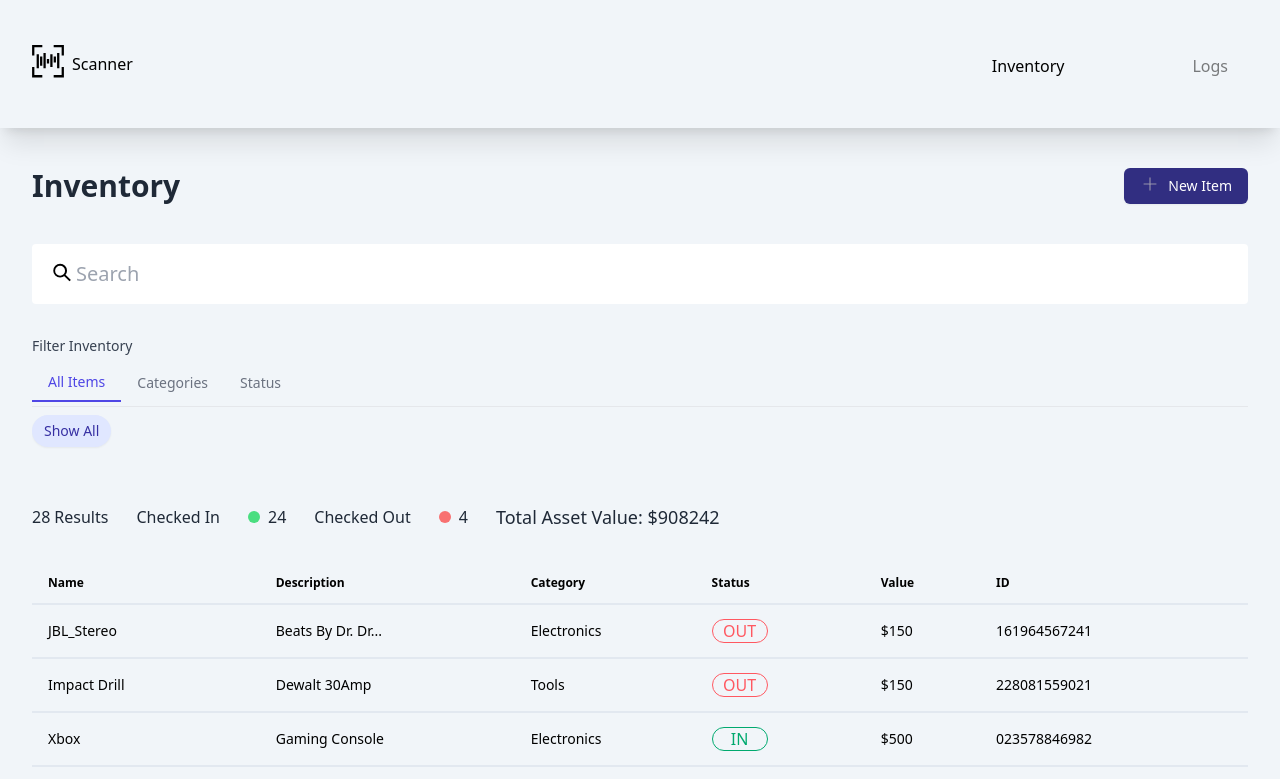
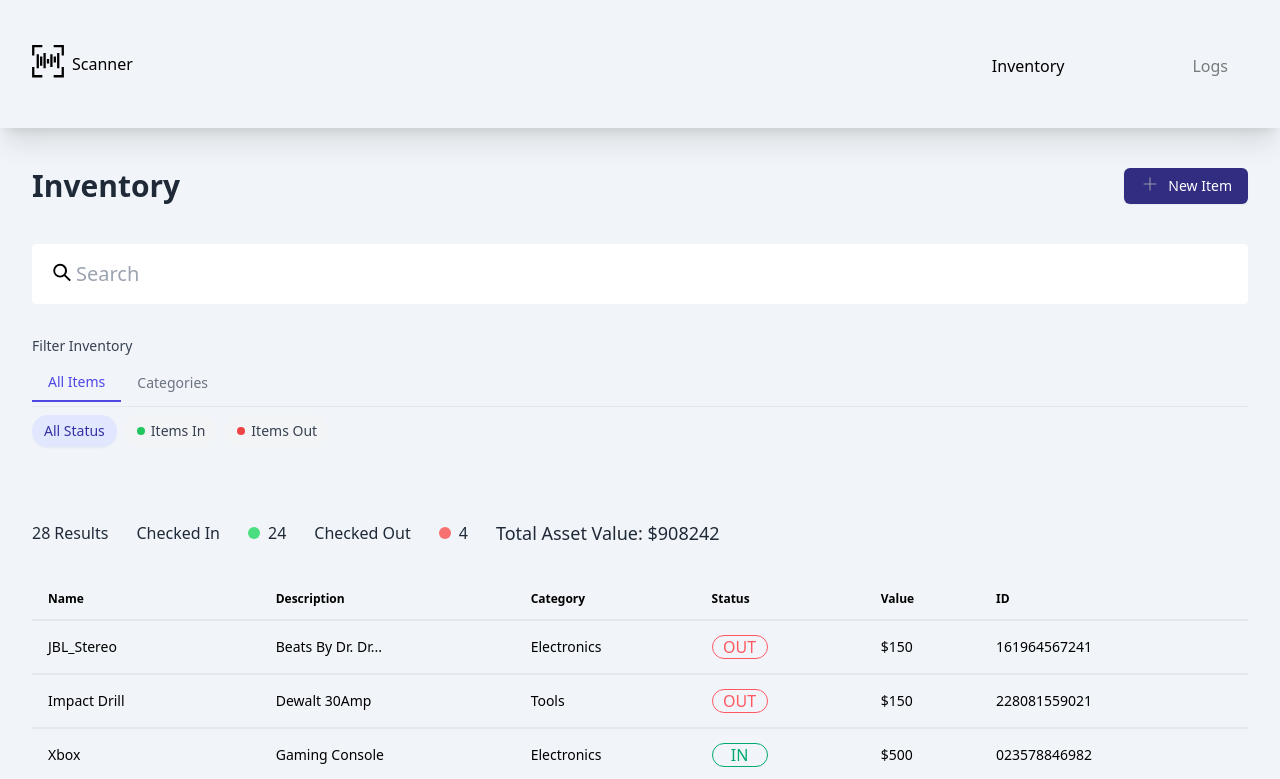
Before and after one commit to SpencerRenfro/Scanner_App, a React (Create React App) app: page / in a window 1280 px wide. Shown: the top 779 px of the page. Built offline with nearby package versions, Linux system fonts and the light colour scheme; data requests are answered from the project's data file.

Commit message:
adds changes to filtering items

```diff
--- a/src/components/PrintPreview.js
+++ b/src/components/PrintPreview.js
@@ -1,6 +1,10 @@
 import React, { useEffect, useRef, useState } from "react";
-import { useNavigate, useParams } from "react-router-dom";
+import { useNavigate, useParams, NavLink } from "react-router-dom";
 import bwipjs from "bwip-js";
+
+// Images
+import scan from "../assets/icons/scan.svg";
+import close from "../assets/close.svg";
 
 const PrintPreview = () => {
   const navigate = useNavigate();
@@ -41,16 +45,118 @@ const PrintPreview = () => {
     }
   }, [item]);
 
-  // Auto-trigger print dialog after item is loaded
-  useEffect(() => {
-    if (item && !loading) {
-      const timer = setTimeout(() => {
+  // Print function
+  const handlePrint = () => {
+    // Ensure the barcode is generated before printing
+    if (item?.barcode && canvasRef.current) {
+      try {
+        // Force regenerate the barcode
+        generateBarcode(item.barcode);
+
+        // Create a print-specific version
+        const printWindow = window.open('', '_blank');
+        if (!printWindow) {
+          alert('Please allow pop-ups to print the barcode');
+          return;
+        }
+
+        // Create the print content
+        printWindow.document.write(`
+          <html>
+            <head>
+              <title>Print Barcode - ${item.name}</title>
+              <style>
+                body {
+                  font-family: Arial, sans-serif;
+                  display: flex;
+                  justify-content: center;
+                  align-items: center;
+                  height: 100vh;
+                  margin: 0;
+                  padding: 0;
+                }
+                .card {
+                  background-color: white;
+                  border-radius: 0.75rem;
+                  box-shadow: 0 10px 15px -3px rgba(0, 0, 0, 0.1);
+                  overflow: hidden;
+                  max-width: 350px;
+                  width: 100%;
+                }
+                .card-header {
+                  background-color: #4f46e5;
+                  color: white;
+                  padding: 1rem;
+                }
+                .card-header h1 {
+                  font-size: 18px;
+                  font-weight: bold;
+                  text-align: center;
+                  margin: 0;
+                }
+                .card-body {
+                  padding: 1.5rem;
+                  display: flex;
+                  flex-direction: column;
+                  align-items: center;
+                }
+                .id-text {
+                  font-size: 12px;
+                  color: #6b7280;
+                  margin-bottom: 1rem;
+                }
+                .barcode-container {
+                  background-color: #f9fafb;
+                  border-radius: 0.5rem;
+                  padding: 1.5rem;
+                  width: 100%;
+                  margin-bottom: 1.5rem;
+                  display: flex;
+                  justify-content: center;
+                }
+                .hint-text {
+                  font-size: 10px;
+                  color: #9ca3af;
+                }
+              </style>
+            </head>
+            <body>
+              <div class="card">
+                <div class="card-header">
+                  <h1>${item.name}</h1>
+                </div>
+                <div class="card-body">
+                  <p class="id-text">ID: ${item.id}</p>
+                  <div class="barcode-container">
+                    <img src="${canvasRef.current.toDataURL('image/png')}" alt="Barcode" />
+                  </div>
+                  <p class="hint-text">Scan this barcode to track the item</p>
+                </div>
+              </div>
+              <script>
+                window.onload = function() {
+                  setTimeout(function() {
+                    window.print();
+                    setTimeout(function() {
+                      window.close();
+                    }, 500);
+                  }, 300);
+                };
+              </script>
+            </body>
+          </html>
+        `);
+        printWindow.document.close();
+      } catch (error) {
+        console.error('Error preparing print:', error);
+        // Fallback to regular print
         window.print();
-      }, 500);
-
-      return () => clearTimeout(timer);
+      }
+    } else {
+      // Fallback to regular print
+      window.print();
     }
-  }, [item, loading]);
+  };
 
   const generateBarcode = (barcodeText) => {
     try {
@@ -115,9 +221,26 @@ const PrintPreview = () => {
   }
 
   return (
-    <div className="print-preview-page">
+    <div className="print-preview-page bg-slate-100 min-h-screen">
+      {/* Navbar similar to SingleItemData page */}
+      <div className="flex items-center justify-between p-6 shadow-lg bg-white print:hidden">
+        <div className="flex items-center gap-3">
+          <img src={scan} width={28} height={28} alt="barcode" className="opacity-80" />
+          <h1 className="text-xl font-semibold">{item ? item.name : 'Item Details'}</h1>
+        </div>
+        <div className="flex items-center gap-3">
+
+          <NavLink
+            to="/"
+            className="hover:bg-gray-100 p-2 rounded-full transition-colors flex items-center justify-center"
+          >
+            <img src={close} width={24} alt="close" />
+          </NavLink>
+        </div>
+      </div>
+
       {/* This is what will be printed */}
-      <div className="print-content flex flex-col items-center justify-center min-h-screen p-8 gap-6">
+      <div className="container mx-auto px-4 py-8 flex flex-col items-center justify-center gap-6 print:visible print:absolute print:inset-0 print:p-0 print:m-0 print:flex print:flex-col print:items-center print:justify-center print:bg-white">
         {/* Barcode Card */}
         <div className="bg-white rounded-xl shadow-lg overflow-hidden max-w-md w-full">
           <div className="bg-indigo-600 p-4 text-white">
@@ -134,8 +257,9 @@ const PrintPreview = () => {
               Scan this barcode to track the item
             </p>
           </div>
+
           {/* Action Buttons Card - This will be hidden when printing */}
-          <div className="no-print bg-white rounded-xl shadow-lg overflow-hidden max-w-md w-full">
+          <div className="no-print rounded-xl shadow-lg overflow-hidden max-w-md w-full mt-6">
             <div className="p-4 flex justify-center gap-4">
               <button
                 onClick={handleBackClick}
@@ -159,7 +283,7 @@ const PrintPreview = () => {
               </button>
 
               <button
-                onClick={() => window.print()}
+                onClick={handlePrint}
                 className="flex items-center justify-center px-6 py-2 bg-blue-600 text-white text-sm font-medium rounded-md hover:bg-blue-700 transition-colors shadow-sm"
               >
                 <svg
--- a/src/components/inventory-table/FilterInventory.js
+++ b/src/components/inventory-table/FilterInventory.js
@@ -1,13 +1,49 @@
-import { useState } from 'react';
+import { useState, useEffect } from 'react';
 
-export default function FilterInventory({ filter, setFilter, categories }) {
+export default function FilterInventory({
+  filter,
+  setFilter,
+  categories,
+  activeCategory,
+  setActiveCategory,
+  activeStatus,
+  setActiveStatus
+}) {
   const [activeTab, setActiveTab] = useState('all'); // 'all', 'categories', or 'status'
 
   // Handle filter selection
-  const handleFilterSelect = (value) => {
+  const handleFilterSelect = (value, type) => {
+    if (type === 'category') {
+      // Update category but keep status
+      setActiveCategory(value);
+    } else if (type === 'status') {
+      // Update status but keep category
+      setActiveStatus(value);
+    } else if (type === '') {
+      // Reset both when clicking All Items
+      setActiveCategory('');
+      setActiveStatus('');
+    }
+
+    // Always pass the current selection to parent
+    // The parent component will decide how to filter based on both values
     setFilter(value);
-    console.log('Filter:', value, 'Type:', typeof value);
+    console.log('Filter:', value, 'Type:', typeof value, 'Category:', activeCategory, 'Status:', activeStatus);
   };
+
+  // Reset active states when filter changes externally
+  useEffect(() => {
+    if (filter === '') {
+      setActiveCategory('');
+      setActiveStatus('');
+    } else if (filter === 'IN' || filter === 'OUT') {
+      setActiveStatus(filter);
+      setActiveCategory('');
+    } else {
+      setActiveCategory(filter);
+
+    }
+  }, [filter, setActiveCategory, setActiveStatus]);
 
   return (
     <div className="w-full">
@@ -16,7 +52,12 @@ export default function FilterInventory({ filter, setFilter, categories }) {
       <div className="flex mb-2 border-b overflow-x-auto pb-1 scrollbar-hide">
         <button
           className={`px-3 sm:px-4 py-2 text-xs sm:text-sm font-medium whitespace-nowrap ${activeTab === 'all' ? 'text-indigo-600 border-b-2 border-indigo-600' : 'text-gray-500 hover:text-gray-700'}`}
-          onClick={() => setActiveTab('all')}
+          onClick={() => {
+            setActiveTab('all');
+            setActiveCategory('');
+            setActiveStatus('');
+            handleFilterSelect('', '');
+          }}
         >
           All Items
         </button>
@@ -26,41 +67,76 @@ export default function FilterInventory({ filter, setFilter, categories }) {
         >
           Categories
         </button>
-        <button
-          className={`px-3 sm:px-4 py-2 text-xs sm:text-sm font-medium whitespace-nowrap ${activeTab === 'status' ? 'text-indigo-600 border-b-2 border-indigo-600' : 'text-gray-500 hover:text-gray-700'}`}
-          onClick={() => setActiveTab('status')}
-        >
-          Status
-        </button>
+
       </div>
 
       {/* Filter Content */}
       <div className="mt-2 overflow-x-auto pb-2">
+
         {activeTab === 'all' && (
           <div className="flex flex-wrap gap-2">
           <button
-              onClick={() => handleFilterSelect('')}
-              className={`px-3 py-1.5 text-xs sm:text-sm rounded-full transition-colors ${filter === '' ? 'bg-indigo-100 text-indigo-800 font-medium shadow-sm' : 'bg-gray-100 text-gray-700 hover:bg-gray-200'}`}
+            onClick={() => handleFilterSelect('', 'status')}
+            className={`px-3 py-1.5 text-xs sm:text-sm rounded-full transition-colors ${activeStatus === '' ? 'bg-indigo-100 text-indigo-800 font-medium shadow-sm' : 'bg-gray-100 text-gray-700 hover:bg-gray-200'}`}
           >
-              Show All
+            All Status
+          </button>
+          <button
+            onClick={() => handleFilterSelect('IN', 'status')}
+            className={`px-3 py-1.5 text-xs sm:text-sm rounded-full transition-colors ${activeStatus === 'IN' ? 'bg-green-100 text-green-800 font-medium shadow-sm' : 'bg-gray-100 text-gray-700 hover:bg-gray-200'}`}
+          >
+            <span className="flex items-center">
+              <span className="w-2 h-2 rounded-full bg-green-500 mr-1.5"></span>
+              Items In
+            </span>
+          </button>
+          <button
+            onClick={() => handleFilterSelect('OUT', 'status')}
+            className={`px-3 py-1.5 text-xs sm:text-sm rounded-full transition-colors ${activeStatus === 'OUT' ? 'bg-red-100 text-red-800 font-medium shadow-sm' : 'bg-gray-100 text-gray-700 hover:bg-gray-200'}`}
+          >
+            <span className="flex items-center">
+              <span className="w-2 h-2 rounded-full bg-red-500 mr-1.5"></span>
+              Items Out
+            </span>
           </button>
           </div>
         )}
 
         {activeTab === 'categories' && (
           <div className="flex flex-wrap gap-2">
+
+            <div className="flex flex-wrap gap-2">
           <button
-              onClick={() => handleFilterSelect('')}
-              className={`px-3 py-1.5 text-xs sm:text-sm rounded-full transition-colors ${filter === '' ? 'bg-indigo-100 text-indigo-800 font-medium shadow-sm' : 'bg-gray-100 text-gray-700 hover:bg-gray-200'}`}
+            onClick={() => handleFilterSelect('', 'status')}
+            className={`px-3 py-1.5 text-xs sm:text-sm rounded-full transition-colors ${activeStatus === '' ? 'bg-indigo-100 text-indigo-800 font-medium shadow-sm' : 'bg-gray-100 text-gray-700 hover:bg-gray-200'}`}
           >
-              All Categories
+            All Status
           </button>
+          <button
+            onClick={() => handleFilterSelect('IN', 'status')}
+            className={`px-3 py-1.5 text-xs sm:text-sm rounded-full transition-colors ${activeStatus === 'IN' ? 'bg-green-100 text-green-800 font-medium shadow-sm' : 'bg-gray-100 text-gray-700 hover:bg-gray-200'}`}
+          >
+            <span className="flex items-center">
+              <span className="w-2 h-2 rounded-full bg-green-500 mr-1.5"></span>
+              Items In
+            </span>
+          </button>
+          <button
+            onClick={() => handleFilterSelect('OUT', 'status')}
+            className={`px-3 py-1.5 text-xs sm:text-sm rounded-full transition-colors ${activeStatus === 'OUT' ? 'bg-red-100 text-red-800 font-medium shadow-sm' : 'bg-gray-100 text-gray-700 hover:bg-gray-200'}`}
+          >
+            <span className="flex items-center">
+              <span className="w-2 h-2 rounded-full bg-red-500 mr-1.5"></span>
+              Items Out
+            </span>
+          </button>
+          </div>
             {categories && categories.length > 0 ? (
               categories.map((item) => (
                 <button
                   key={item.id}
-                  onClick={() => handleFilterSelect(item.name)}
-                  className={`px-3 py-1.5 text-xs sm:text-sm rounded-full transition-colors ${filter === item.name ? 'bg-indigo-100 text-indigo-800 font-medium shadow-sm' : 'bg-gray-100 text-gray-700 hover:bg-gray-200'}`}
+                  onClick={() => handleFilterSelect(item.name, 'category')}
+                  className={`px-3 py-1.5 text-xs sm:text-sm rounded-full transition-colors ${activeCategory === item.name ? 'bg-indigo-100 text-indigo-800 font-medium shadow-sm' : 'bg-gray-100 text-gray-700 hover:bg-gray-200'}`}
                 >
                   {item.name}
                 </button>
@@ -71,17 +147,19 @@ export default function FilterInventory({ filter, setFilter, categories }) {
           </div>
         )}
 
-        {activeTab === 'status' && (
-          <div className="flex flex-wrap gap-2">
+        {/* Status filters - always visible */}
+        <div className="mt-4">
+          {/* <h4 className="text-sm font-medium text-gray-700 mb-2">Filter by Status</h4> */}
+          {/* <div className="flex flex-wrap gap-2">
           <button
-              onClick={() => handleFilterSelect('')}
-              className={`px-3 py-1.5 text-xs sm:text-sm rounded-full transition-colors ${filter === '' ? 'bg-indigo-100 text-indigo-800 font-medium shadow-sm' : 'bg-gray-100 text-gray-700 hover:bg-gray-200'}`}
+            onClick={() => handleFilterSelect('', 'status')}
+            className={`px-3 py-1.5 text-xs sm:text-sm rounded-full transition-colors ${activeStatus === '' ? 'bg-indigo-100 text-indigo-800 font-medium shadow-sm' : 'bg-gray-100 text-gray-700 hover:bg-gray-200'}`}
           >
             All Status
           </button>
           <button
-              onClick={() => handleFilterSelect('IN')}
-              className={`px-3 py-1.5 text-xs sm:text-sm rounded-full transition-colors ${filter === 'IN' ? 'bg-green-100 text-green-800 font-medium shadow-sm' : 'bg-gray-100 text-gray-700 hover:bg-gray-200'}`}
+            onClick={() => handleFilterSelect('IN', 'status')}
+            className={`px-3 py-1.5 text-xs sm:text-sm rounded-full transition-colors ${activeStatus === 'IN' ? 'bg-green-100 text-green-800 font-medium shadow-sm' : 'bg-gray-100 text-gray-700 hover:bg-gray-200'}`}
           >
             <span className="flex items-center">
               <span className="w-2 h-2 rounded-full bg-green-500 mr-1.5"></span>
@@ -89,16 +167,16 @@ export default function FilterInventory({ filter, setFilter, categories }) {
             </span>
           </button>
           <button
-              onClick={() => handleFilterSelect('OUT')}
-              className={`px-3 py-1.5 text-xs sm:text-sm rounded-full transition-colors ${filter === 'OUT' ? 'bg-red-100 text-red-800 font-medium shadow-sm' : 'bg-gray-100 text-gray-700 hover:bg-gray-200'}`}
+            onClick={() => handleFilterSelect('OUT', 'status')}
+            className={`px-3 py-1.5 text-xs sm:text-sm rounded-full transition-colors ${activeStatus === 'OUT' ? 'bg-red-100 text-red-800 font-medium shadow-sm' : 'bg-gray-100 text-gray-700 hover:bg-gray-200'}`}
           >
             <span className="flex items-center">
               <span className="w-2 h-2 rounded-full bg-red-500 mr-1.5"></span>
               Items Out
             </span>
           </button>
+          </div> */}
         </div>
-        )}
       </div>
     </div>
   );
--- a/src/components/inventory-table/Inventory.js
+++ b/src/components/inventory-table/Inventory.js
@@ -30,6 +30,8 @@ export default function Inventory({
   // and the on change event is handling the value change.
   // "" is the default value for no filter
   const [filter, setFilter] = useState("");
+  const [activeCategory, setActiveCategory] = useState("");
+  const [activeStatus, setActiveStatus] = useState("");
 
   //searchbar useStates
   const [filteredItems, setFilteredItems] = useState([]);
@@ -60,33 +62,63 @@ export default function Inventory({
       checkedOut: 0,
     };
 
-    if (filter === "") {
-      inventoryItems.forEach((item) => {
-        counters.totalItems++;
-        updateCounts(item, counters);
-      });
-    } else if (filter === "IN" || filter === "OUT") {
-      let filteredItems = inventoryItems.filter(
-        (item) => item.status === filter
-      );
-      filteredItems.forEach((item) => {
-        counters.totalItems++;
-        updateCounts(item, counters);
-      });
-    } else {
-      let filteredItems = inventoryItems.filter(
-        (item) => item.category === filter
-      );
-      filteredItems.forEach((item) => {
-        counters.totalItems++;
-        updateCounts(item, counters);
-      });
+    // Parse the filter value to determine category and status
+    if (filter === "IN" || filter === "OUT") {
+      setActiveStatus(filter);
+    } else if (filter !== "") {
+      setActiveCategory(filter);
     }
+
+    // Apply filters based on activeCategory and activeStatus
+    let itemsToProcess = [...inventoryItems];
+
+    // Apply category filter if active
+    if (activeCategory) {
+      itemsToProcess = itemsToProcess.filter(item => item.category === activeCategory);
+    }
+
+    // Apply status filter if active
+    if (activeStatus) {
+      itemsToProcess = itemsToProcess.filter(item => item.status === activeStatus);
+    }
+
+    // Process the filtered items
+    itemsToProcess.forEach(item => {
+      counters.totalItems++;
+      updateCounts(item, counters);
+    });
     setTotalAssetValue(counters.totalPrice);
     setCheckedIn(counters.checkedIn);
     setCheckedOut(counters.checkedOut);
     setItemCount(counters.totalItems);
-  }, [inventoryItems, filter]);
+  }, [inventoryItems, filter, activeCategory, activeStatus]);
+
+  // Update filtered items based on category and status
+  useEffect(() => {
+    let filtered = [...inventoryItems];
+
+    // Apply category filter if active
+    if (activeCategory) {
+      filtered = filtered.filter(item => item.category === activeCategory);
+    }
+
+    // Apply status filter if active
+    if (activeStatus) {
+      filtered = filtered.filter(item => item.status === activeStatus);
+    }
+
+    // Apply search term if present
+    if (term) {
+      filtered = filtered.filter(item =>
+        item.name.toLowerCase().includes(term.toLowerCase()) ||
+        item.barcode.toLowerCase().includes(term.toLowerCase())
+      );
+    }
+
+    setFilteredItems(filtered);
+    // Reset to first page when filters change
+    setCurrentPage(1);
+  }, [inventoryItems, activeCategory, activeStatus, term]);
 
   // Handle pagination
   useEffect(() => {
@@ -121,6 +153,10 @@ export default function Inventory({
             filter={filter}
             setFilter={setFilter}
             categories={categoryItems}
+            activeCategory={activeCategory}
+            setActiveCategory={setActiveCategory}
+            activeStatus={activeStatus}
+            setActiveStatus={setActiveStatus}
           />
         </div>
         <div className="col-span-full mt-8">
```
Also changed, not shown: src/App.js (+5 -6 lines), src/styles/printPreview.css (+26 -12 lines). Lines whose indentation alone changed are shown as unchanged.
